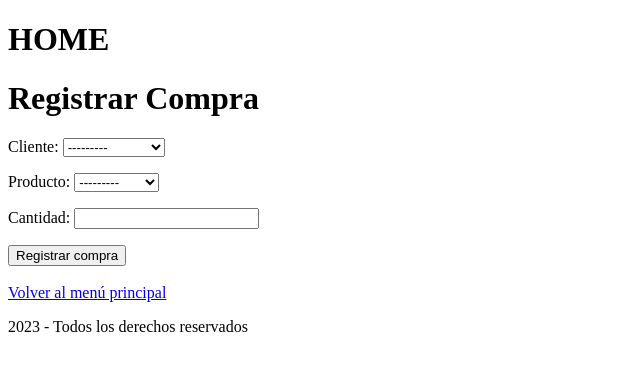
After one commit to pulismole/proyecto_final, a Django app: page /registrar_compra/ in a window 1280 px wide. The commit adds this page. Shown: the top 371 px of the page, without its empty margins (0-640 px from the left). Run offline with Django 4.2, Linux system fonts and the light colour scheme; data comes from the database, SQL or seed files in the repository.

Commit message:
Creación de modelo "Compra" y escritura de README

```diff
--- a/project/apps/home/admin.py
+++ b/project/apps/home/admin.py
@@ -2,6 +2,7 @@ from django.contrib import admin
 
 from . import models
 
+admin.site.register(models.ProductoCategoria)
 admin.site.register(models.Producto)
-admin.site.register(models.ProductoCategoria)
 admin.site.register(models.Cliente)
+admin.site.register(models.Compra)
--- a/project/apps/home/forms.py
+++ b/project/apps/home/forms.py
@@ -1,18 +1,23 @@
 from django import forms
 
 from . import models
+
+class CategoriaForm(forms.ModelForm):
+    class Meta:
+        model = models.ProductoCategoria
+        fields = "__all__"
 
 class ProductoForm(forms.ModelForm):
     class Meta:
         model = models.Producto
         fields = "__all__"
 
-class CategoriaForm(forms.ModelForm):
-    class Meta:
-        model = models.ProductoCategoria
-        fields = "__all__"
-
 class ClienteForm(forms.ModelForm):
     class Meta:
         model = models.Cliente
         fields = "__all__"
+
+class CompraForm(forms.ModelForm):
+    class Meta:
+        model = models.Compra
+        fields = "__all__"
--- a/project/apps/home/models.py
+++ b/project/apps/home/models.py
@@ -1,14 +1,16 @@
 from django.db import models
 
-class Producto(models.Model):
-    nombre = models.CharField(max_length=100)
-    desripcion = models.TextField(null=True)
+class ProductoCategoria(models.Model):
+    nombre = models.CharField(max_length=50)
 
     def __str__(self):
         return self.nombre
 
-class ProductoCategoria(models.Model):
-    nombre = models.CharField(max_length=100)
+class Producto(models.Model):
+    nombre = models.CharField(max_length=50)
+    descripcion = models.TextField(null=True)
+    categoria = models.ForeignKey(ProductoCategoria, on_delete=models.SET_NULL, null=True)
+    vencimiento = models.DateField(null=True)
 
     def __str__(self):
         return self.nombre
@@ -19,4 +21,12 @@ class Cliente(models.Model):
     edad = models.IntegerField()
 
     def __str__(self):
-        return self.nombre
+        return f"{self.nombre} {self.apellido}"
+
+class Compra(models.Model):
+    cliente = models.ForeignKey(Cliente, on_delete=models.SET_NULL, null=True)
+    producto = models.ForeignKey(Producto, on_delete=models.SET_NULL, null=True)
+    cantidad = models.IntegerField()
+
+    def __str__(self):
+        return self.producto
--- a/project/apps/home/templates/home/index.html
+++ b/project/apps/home/templates/home/index.html
@@ -4,8 +4,9 @@
 
     <h2>Menú principal</h2>
 
+    <a href="{% url 'home:crear_categoria' %}">Crear Categoría</a><br>
     <a href="{% url 'home:crear_producto' %}">Crear Producto</a><br>
-    <a href="{% url 'home:crear_categoria' %}">Crear Categoría</a><br>
-    <a href="{% url 'home:crear_cliente' %}">Crear Cliente</a>
+    <a href="{% url 'home:crear_cliente' %}">Crear Cliente</a><br>
+    <a href="{% url 'home:registrar_compra' %}">Registrar Compra</a>
 
 {% endblock contenido %}
--- /dev/null
+++ b/project/apps/home/templates/home/registrar_compra.html
@@ -0,0 +1,15 @@
+{% extends 'home/base.html' %}
+
+{% block contenido %}
+
+    <h1>Registrar Compra</h1>
+
+        <form action="" method="post">
+            {% csrf_token %}
+            {{ form.as_p }}
+            <input type="submit" value="Registrar compra">
+        </form>
+
+    <br><a href="{% url 'home:index' %}">Volver al menú principal</a>
+
+{% endblock contenido %}
--- a/project/apps/home/urls.py
+++ b/project/apps/home/urls.py
@@ -5,5 +5,6 @@ urlpatterns = [
     path('', views.index, name='index'),
     path('crear_cliente/', views.crear_cliente, name='crear_cliente'),
     path('crear_producto/', views.crear_producto, name='crear_producto'),
-    path('crear_categoria/', views.crear_categoria, name='crear_categoria')
+    path('crear_categoria/', views.crear_categoria, name='crear_categoria'),
+    path('registrar_compra/', views.registrar_compra, name='registrar_compra'),
 ]
--- a/project/apps/home/views.py
+++ b/project/apps/home/views.py
@@ -4,6 +4,16 @@ from . import forms
 
 def index(request):
     return render(request, 'home/index.html')
+
+def crear_categoria(request):
+    if request.method == "POST":
+        form = forms.CategoriaForm(request.POST)
+        if form.is_valid():
+            form.save()
+            return redirect("home:index")
+    else:
+        form = forms.CategoriaForm()
+    return render(request, "home/crear_categoria.html", {"form":form})
 
 def crear_producto(request):
     if request.method == "POST":
@@ -15,16 +25,6 @@ def crear_producto(request):
         form = forms.ProductoForm()
     return render(request, "home/crear_producto.html", {"form":form})
 
-def crear_categoria(request):
-    if request.method == "POST":
-        form = forms.CategoriaForm(request.POST)
-        if form.is_valid():
-            form.save()
-            return redirect("home:index")
-    else:
-        form = forms.CategoriaForm()
-    return render(request, "home/crear_categoria.html", {"form":form})
-
 def crear_cliente(request):
     if request.method == "POST":
         form = forms.ClienteForm(request.POST)
@@ -34,3 +34,13 @@ def crear_cliente(request):
     else:
         form = forms.ClienteForm()
     return render(request, "home/crear_cliente.html", {"form":form})
+
+def registrar_compra(request):
+    if request.method == "POST":
+        form = forms.CompraForm(request.POST)
+        if form.is_valid():
+            form.save()
+            return redirect("home:index")
+    else:
+        form = forms.CompraForm()
+    return render(request, "home/registrar_compra.html", {"form":form})
```
Also changed, not shown: README.md, project/apps/home/apps.py (line endings or trailing spaces), project/apps/home/migrations/0001_initial.py, project/db.sqlite3.
